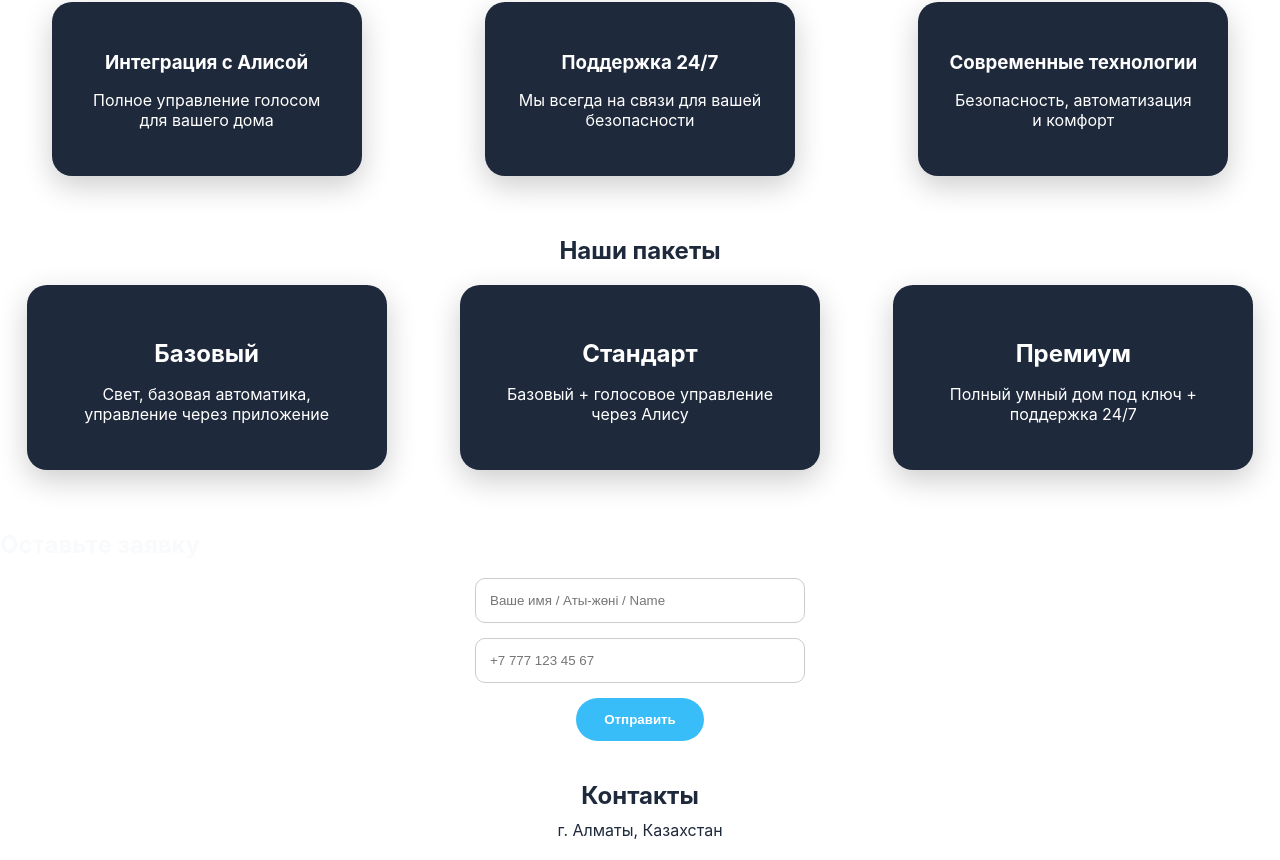
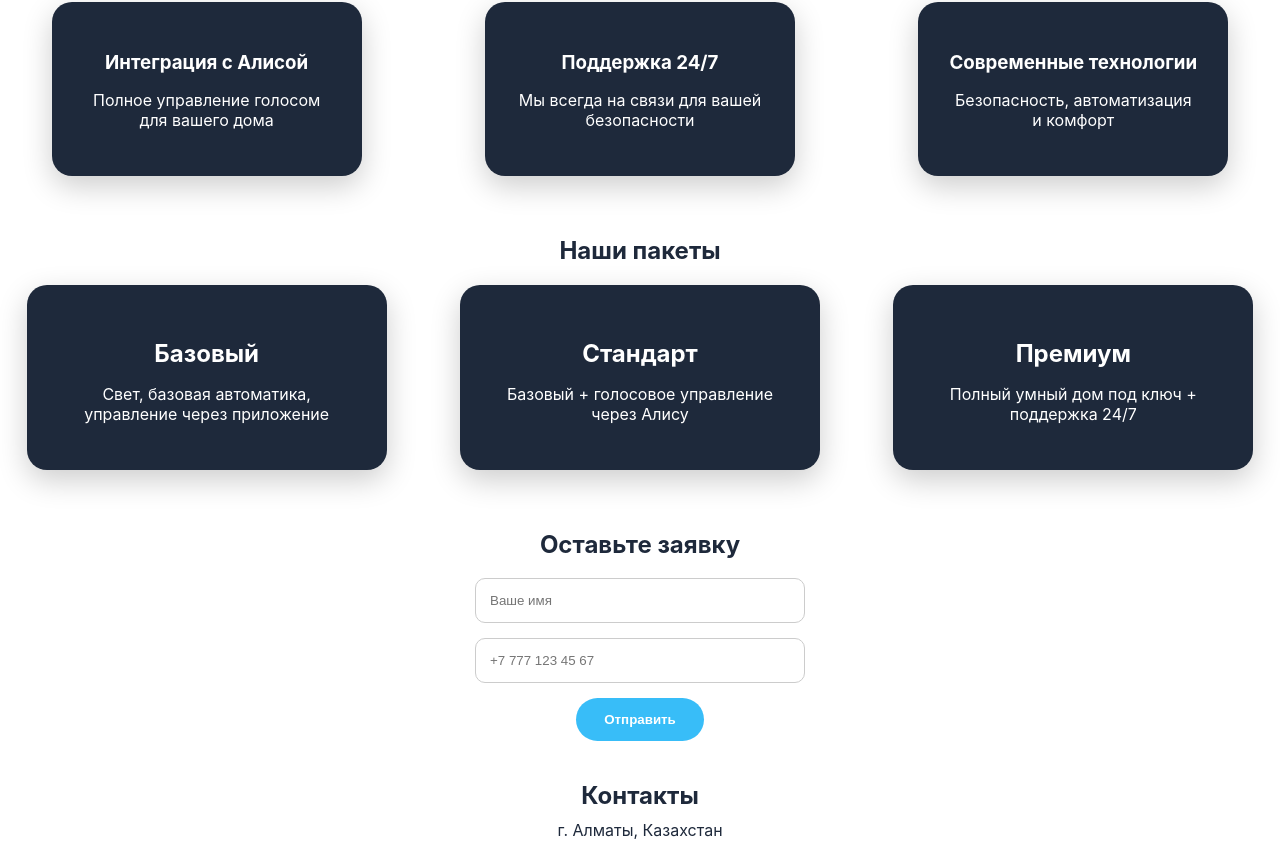
Before and after one commit to bota21/smart-ui, a Next.js app: page / in a window 1280 px wide. Shown: the part 703-1563 px from the top of the page. Built offline with nearby package versions, Linux system fonts and the light colour scheme.

Commit message:
add form

```diff
--- a/components/Header.jsx
+++ b/components/Header.jsx
@@ -33,7 +33,7 @@ export default function Header() {
           <button
             key={l}
             onClick={() => setLang(l)}
-            className={lang === l ? "active" : ""}
+            className={`lang-switcher-button ${lang === l ? "lang-active" : ""}`}
           >
             {l.toUpperCase()}
           </button>
--- a/pages/index.jsx
+++ b/pages/index.jsx
@@ -94,25 +94,48 @@ export default function Home() {
 
       {/* <!-- ФОРМА --> */}
       <section id="form">
-        <h2 data-i18n="form_header">Оставьте заявку</h2>
-        <form>
-          <input
-            type="text"
-            name="name"
-            placeholder="Ваше имя / Аты-жөні / Name"
-            required
-          />
+        <h2 data-i18n="form_header" className="form_header">
+          Оставьте заявку
+        </h2>
+        <form
+          onSubmit={async (e) => {
+            e.preventDefault();
+            const form = e.target;
+            const data = {
+              name: form.name.value,
+              phone: form.phone.value,
+            };
+
+            try {
+              const res = await fetch("/api/contact", {
+                method: "POST",
+                headers: { "Content-Type": "application/json" },
+                body: JSON.stringify(data),
+              });
+
+              const result = await res.json();
+              if (res.ok) {
+                alert(result.message);
+                form.reset();
+              } else {
+                alert(result.error);
+              }
+            } catch (err) {
+              console.error(err);
+              alert("Ошибка отправки формы");
+            }
+          }}
+        >
+          <input type="text" name="name" placeholder="Ваше имя" required />
           <input
             type="tel"
             name="phone"
             placeholder="+7 777 123 45 67"
             pattern="^\+7\s\d{3}\s\d{3}\s\d{2}\s\d{2}$"
             required
-            title="Введите полный номер, например +7 777 123 45 67"
+            title="Введите номер полностью, например +7 777 123 45 67"
           />
-          <button data-i18n="form_send" type="submit">
-            Отправить
-          </button>
+          <button type="submit">Отправить</button>
         </form>
       </section>
 
--- a/styles/layout.css
+++ b/styles/layout.css
@@ -136,11 +136,6 @@ footer {
 
   z-index: 2000;
   background: var(--bg);
-
-  /* Для случая когда меню не на всю страницу  */
-  /* top: 70px; */
-  /* width: 220px; */
-  /* border-radius: 12px; */
 }
 
 .mobile-menu a {
@@ -151,6 +146,7 @@ footer {
   padding: 8px;
 
   border-radius: 8px;
+  cursor: pointer;
 
   transition: 0.2s;
 }
--- a/styles/style.css
+++ b/styles/style.css
@@ -176,7 +176,8 @@ form button:hover {
 
 .package-header,
 .contact-header,
-.contact-text {
+.contact-text,
+.form_header {
   color: var(--card-bg);
   text-align: center;
 }
```
Also changed, not shown: api/contact/route.js (added, +42 -0 lines).
